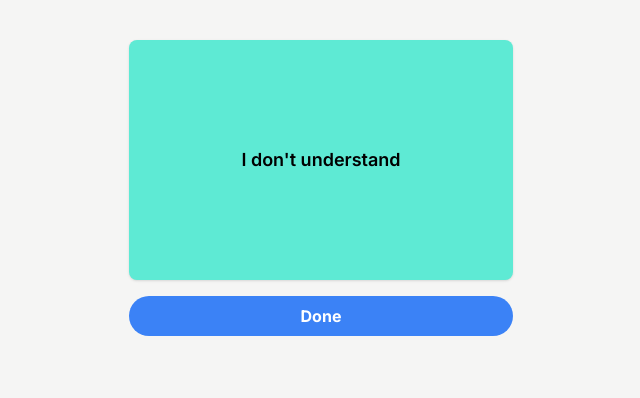
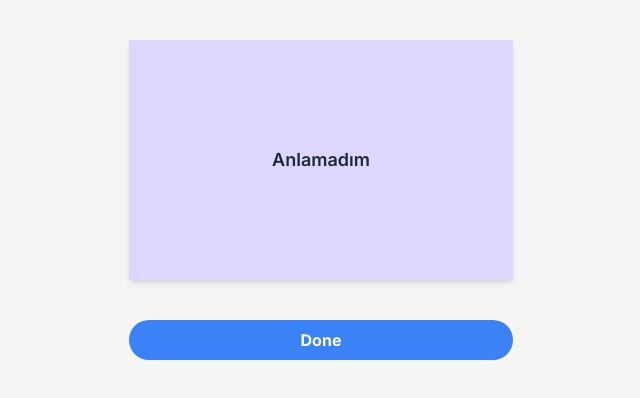
Before and after one commit to sangshrestha/flashcard, a Next.js app: page / in a window 1280 px wide. Shown: the top 398 px of the page, without its empty margins (319-959 px from the left). Built offline with nearby package versions, Linux system fonts and the light colour scheme.

Commit message:
feat: flashcard animation and styles

```diff
--- a/src/app/globals.css
+++ b/src/app/globals.css
@@ -1,3 +1,5 @@
 @tailwind base;
 @tailwind components;
 @tailwind utilities;
+
+@import "@/styles/flashcard.css";
--- a/src/app/layout.tsx
+++ b/src/app/layout.tsx
@@ -15,7 +15,11 @@ export default function RootLayout({
 }>) {
   return (
     <html lang="en">
-      <body className={`${inter.className} flex justify-center m-10 bg-stone-100`}>{children}</body>
+      <body
+        className={`${inter.className} flex justify-center m-10 bg-stone-100`}
+      >
+        {children}
+      </body>
     </html>
   );
 }
--- a/src/components/Deck.tsx
+++ b/src/components/Deck.tsx
@@ -23,14 +23,14 @@ export function Deck({ list }: Deckprops) {
   }
 
   return (
-    <div className="flex flex-col justify-center gap-4">
+    <div className="relative flex flex-col justify-center gap-4 max-w-sm w-96 h-80">
       <Flashcard
         key={listIndex}
         front={list[listIndex].front}
         back={list[listIndex].back}
       ></Flashcard>
       <button
-        className=" bg-blue-500 hover:bg-blue-700 text-white font-bold py-2 px-4 rounded-full"
+        className="mt-auto bg-blue-500 hover:bg-blue-700 text-white font-bold py-2 px-4 rounded-full"
         onClick={change}
       >
         Done
--- a/src/components/Flashcard.tsx
+++ b/src/components/Flashcard.tsx
@@ -7,37 +7,57 @@ export type FlashcardProps = {
   back: string;
 };
 
-const bgColours = [
-  "bg-amber-300",
-  "bg-lime-300",
-  "bg-teal-300",
-  "bg-violet-300",
-  "bg-pink-300",
+export type BgVariation = {
+  front: string;
+  back: string;
+};
+
+const bgVariations: BgVariation[] = [
+  { front: "bg-amber-400", back: "bg-amber-200" },
+  { front: "bg-lime-400", back: "bg-lime-200" },
+  { front: "bg-teal-400", back: "bg-teal-200" },
+  { front: "bg-violet-400", back: "bg-violet-200" },
+  { front: "bg-pink-400", back: "bg-pink-200" },
 ];
 
+let bgVariationCache: BgVariation;
+
 export default function Flashcard({ front, back }: FlashcardProps) {
-  const [text, setText] = React.useState(front);
-  const [loaded, setLoaded] = React.useState(false);
-  const [bgColour, setBgColour] = React.useState("bg-amber-300");
+  const filteredBgColours = bgVariations.filter(
+    (col) => !bgVariationCache || col.front !== bgVariationCache.front
+  );
+  const [turn, setTurn] = React.useState("");
+  const [bgVariation] = React.useState(
+    filteredBgColours[Math.floor(Math.random() * filteredBgColours.length)]
+  );
 
   useEffect(() => {
-    if (!loaded) {
-      setLoaded(true);
-
-      setBgColour(bgColours[Math.floor(Math.random() * bgColours.length)]);
-    }
+    bgVariationCache = bgVariation;
   });
 
   function flip() {
-    text === front ? setText(back) : setText(front);
+    setTurn(turn === "" ? "turn" : "");
   }
 
   return (
     <div
-      className={`${bgColour} flex place-items-center max-w-sm w-96 h-60 p-6 rounded-lg shadow cursor-pointer select-none`}
+      className={`flashcard ${turn} absolute inset-0 w-96 h-60 rounded-sm cursor-pointer shadow-md select-none transition transform duration-700`}
       onClick={flip}
     >
-      <p className="w-full text-center text-lg font-semibold">{text}</p>
+      <div
+        className={`${bgVariation.front} front absolute flex place-items-center w-full h-full p-6 rounded-sm`}
+      >
+        <p className="w-full text-center text-lg font-semibold text-white">
+          {front}
+        </p>
+      </div>
+      <div
+        className={`${bgVariation.back} back absolute flex place-items-center max-w-sm w-full h-full p-6 rounded-sm`}
+      >
+        <p className="w-full text-center text-lg text-gray-800 font-semibold">
+          {back}
+        </p>
+      </div>
     </div>
   );
 }
--- /dev/null
+++ b/src/styles/flashcard.css
@@ -0,0 +1,18 @@
+.flashcard {
+  transform-style: preserve-3d;
+  transform: rotateY(0deg);
+  transform-origin: 50%;
+}
+
+.flashcard.turn {
+  transform: rotateY(-180deg);
+}
+
+.front,
+.back {
+  backface-visibility: hidden;
+}
+
+.back {
+  transform: rotateY(-180deg);
+}
```
